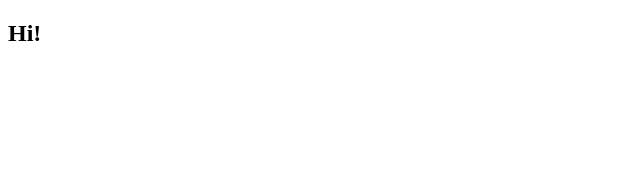
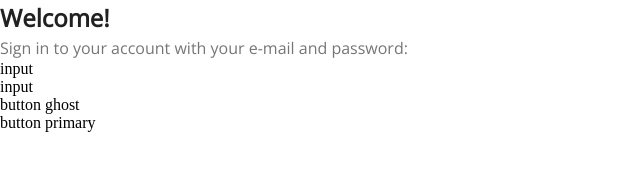
Before and after one commit to rafag0n/Appetit-client, a React app: page / in a window 1280 px wide. Shown: the whole page, without its empty margins (0-640 px from the left). Built offline with nearby package versions, Linux system fonts and the light colour scheme.

Commit message:
Structure setup complete

```diff
--- a/package.json
+++ b/package.json
@@ -12,15 +12,20 @@
   },
   "dependencies": {
     "@babel/core": "^7.9.0",
+    "@babel/plugin-proposal-class-properties": "^7.8.3",
     "@babel/preset-env": "^7.9.0",
     "@babel/preset-react": "^7.9.1",
     "babel-loader": "^8.1.0",
     "css-loader": "^3.4.2",
     "html-loader": "^1.0.0",
     "html-webpack-plugin": "^4.0.1",
+    "node-sass": "^4.13.1",
     "react": "^16.13.1",
     "react-dom": "^16.13.1",
     "react-hot-loader": "^4.12.20",
+    "react-router": "^5.1.2",
+    "sass": "^1.26.3",
+    "sass-loader": "^8.0.2",
     "style-loader": "^1.1.3",
     "webpack": "^4.42.0",
     "webpack-cli": "^3.3.11",
--- /dev/null
+++ b/src/components/ButtonGhost/index.js
@@ -0,0 +1,23 @@
+import React, {Component} from 'react'
+
+
+class ButtonGhost extends Component {
+
+    constructor(props){
+        super(props)
+    }
+
+    render(){
+        return (
+            <div>
+                button ghost
+            </div>
+        )
+    }
+
+
+
+}
+
+
+export default ButtonGhost
--- /dev/null
+++ b/src/components/ButtonPrimary/index.js
@@ -0,0 +1,23 @@
+import React, {Component} from 'react'
+
+
+class ButtonPrimary extends Component {
+
+    constructor(props){
+        super(props)
+    }
+
+    render(){
+        return (
+            <div>
+                button primary
+            </div>
+        )
+    }
+
+
+
+}
+
+
+export default ButtonPrimary
--- /dev/null
+++ b/src/components/TextInput/index.js
@@ -0,0 +1,23 @@
+import React, {Component} from 'react'
+
+
+class TextInput extends Component {
+
+    constructor(props){
+        super(props)
+    }
+
+    render(){
+        return (
+            <div>
+                input
+            </div>
+        )
+    }
+
+
+
+}
+
+
+export default TextInput
--- a/src/index.js
+++ b/src/index.js
@@ -1,6 +1,7 @@
-import Form from './js/components/form.js'
+import Login from './pages/login'
 import React from 'react'
 import ReactDOM from 'react-dom'
+import './main.scss'
 
 const wrapper = document.getElementById("container")
-wrapper ? ReactDOM.render(<Form />, wrapper) : false
+wrapper ? ReactDOM.render(<Login />, wrapper) : false
--- a/src/js/components/form.js
+++ /dev/null
@@ -1,15 +0,0 @@
-import React, { Component } from "react";
-
-
-class Form extends Component {
-
-    render(){
-        console.log('hey')
-        return <div>
-            <h2>Hi!</h2>
-        </div>
-    }
-
-}
-
-export default Form
--- /dev/null
+++ b/src/main.scss
@@ -0,0 +1,31 @@
+body {
+    padding: 0px;
+    margin: 0px;
+}
+
+h3 {
+    padding: 0px;
+    margin: 0px;
+    font-family: 'Open Sans';
+    font-style: 'Regular';
+    font-size: 24px;
+    line-height: 36px;
+    color: rgba(0,0,0,0.87)
+}
+
+p {
+    padding: 0px;
+    margin: 0px;
+    font-family: 'Open Sans';
+    font-style: 'Regular';
+    font-size: 16px;
+    line-height: 24px;
+    color: rgba(0,0,0,0.54)
+}
+
+button {
+    font-family: 'Open Sans';
+    font-style: 'SemiBold';
+    font-size: 14px;
+    line-height: 22px;
+}
--- /dev/null
+++ b/src/pages/login.js
@@ -0,0 +1,53 @@
+import React, {Component} from 'react'
+import TextInput from '../components/TextInput'
+import ButtonGhost from '../components/ButtonGhost'
+import ButtonPrimary from '../components/ButtonPrimary'
+
+class Login extends Component {
+    constructor(props){
+        super(props)
+        this.state = {
+            email: '',
+            password: ''
+        }
+    }
+
+    validateForm = () => {
+
+    }
+
+    sanitizeForm = () => {
+
+    }
+
+    updateStateFactory = (key) => {
+        return function(newValue){
+            this.setState((previousState)=>{
+                let newState = Object.create(previousState)
+                newState[key] = newValue
+                return newState
+            })
+            return
+        }
+    }
+
+    loginButtonAvailable = () => {
+        let isAvailable = this.state.email && this.state.password
+        return isAvailable
+    }
+
+    render(){
+        return (
+        <div>
+            <h3>Welcome!</h3>
+            <p>Sign in to your account with your e-mail and password:</p>
+            <TextInput onUpdate={this.updateStateFactory('email')} value={this.state.email}/>
+            <TextInput onUpdate={this.updateStateFactory('password')} value={this.state.password}/>
+            <ButtonGhost text='I forgot my password'/>
+            <ButtonPrimary available={this.loginButtonAvailable()} text='Login'/>
+        </div>)
+
+    }
+}
+
+export default Login
--- a/src/public/index.html
+++ b/src/public/index.html
@@ -3,6 +3,7 @@
     <head>
         <meta charset="utf-8">
         <meta name="viewport" content="width=device-width, initial-scale=1">
+        <link href="https://fonts.googleapis.com/css?family=Open+Sans&display=swap" rel="stylesheet">
         <title>Test</title>
     </head>
     <body>
--- a/webpack.config.js
+++ b/webpack.config.js
@@ -29,8 +29,11 @@ module.exports = {
             {
                 test:  /\.css$/,
                 use: ["css-loader", "style-loader"]
+            },
+            {
+                test: /\.s[ac]ss$/,
+                use: ['style-loader', 'css-loader', 'sass-loader']
             }
-
         ]
     },
     plugins: [
```
Also changed, not shown: .babelrc, 2 other files.
